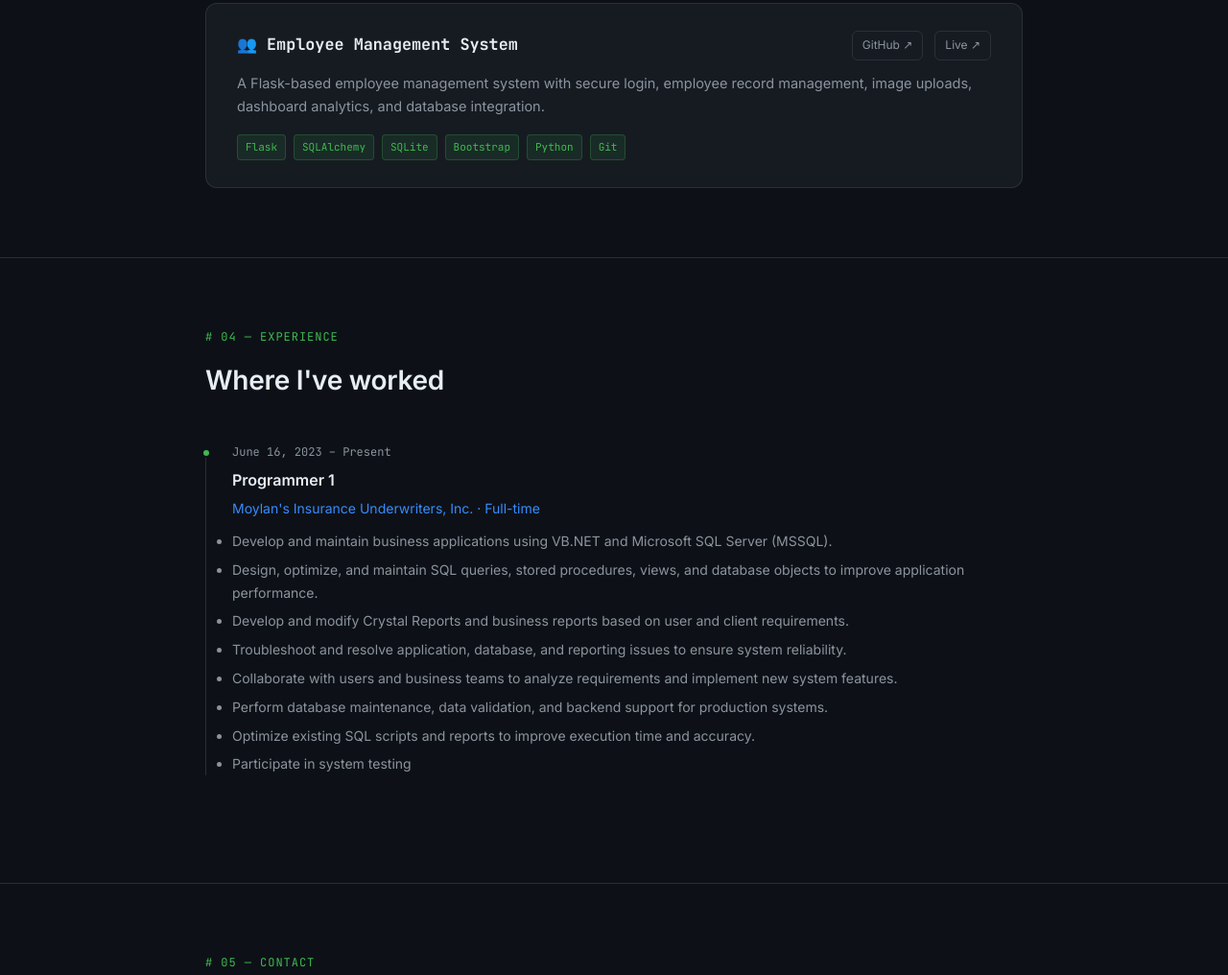
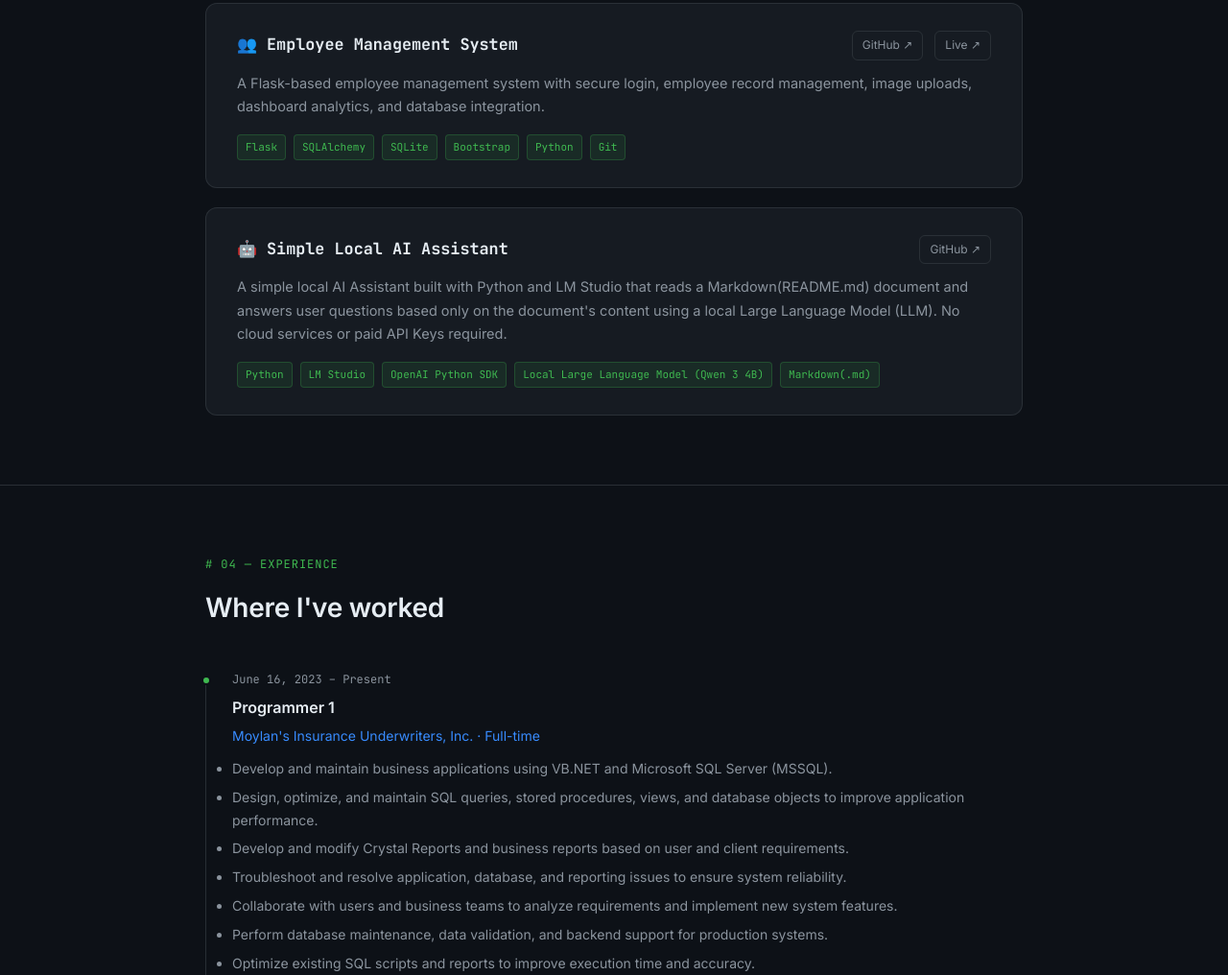
Before and after one commit to jalfad/JgaPortfolio, a plain HTML site: page index.html in a window 1280 px wide. Shown: the part 2531-3547 px from the top of the page at 96% size. Drawn offline with Linux system fonts and the light colour scheme.

Commit message:
second project

```diff
--- a/index.html
+++ b/index.html
@@ -611,24 +611,24 @@
             <span class="tech-badge">Git</span>
           </div>
         </div>
-        <!--
+
         <div class="project-card">
           <div class="project-top">
-            <span class="project-name">🤖 web-scraper-bot</span>
+            <span class="project-name">🤖 Simple Local AI Assistant </span>
             <div class="project-links">
-              <a href="#" class="project-link">GitHub ↗</a>
+              <a href="https://github.com/jalfad/AI-Assistant" class="project-link">GitHub ↗</a>
             </div>
           </div>
-          <p class="project-desc">Automated web scraper that monitors e-commerce sites for price drops and sends Telegram alerts. Runs on a schedule via Celery and stores price history in Redis.</p>
+          <p class="project-desc">A simple local AI Assistant built with Python and LM Studio that reads a Markdown(README.md) document and answers user questions based only on the document's content using a local Large Language Model (LLM). No cloud services or paid API Keys required.</p>
           <div class="project-tech">
             <span class="tech-badge">Python</span>
-            <span class="tech-badge">BeautifulSoup</span>
-            <span class="tech-badge">Celery</span>
-            <span class="tech-badge">Redis</span>
-            <span class="tech-badge">Telegram API</span>
+            <span class="tech-badge">LM Studio</span>
+            <span class="tech-badge">OpenAI Python SDK</span>
+            <span class="tech-badge">Local Large Language Model (Qwen 3 4B)</span>
+            <span class="tech-badge">Markdown(.md)</span>
           </div>
         </div>
-
+        <!--
         <div class="project-card">
           <div class="project-top">
             <span class="project-name">📊 data-pipeline-cli</span>
```
